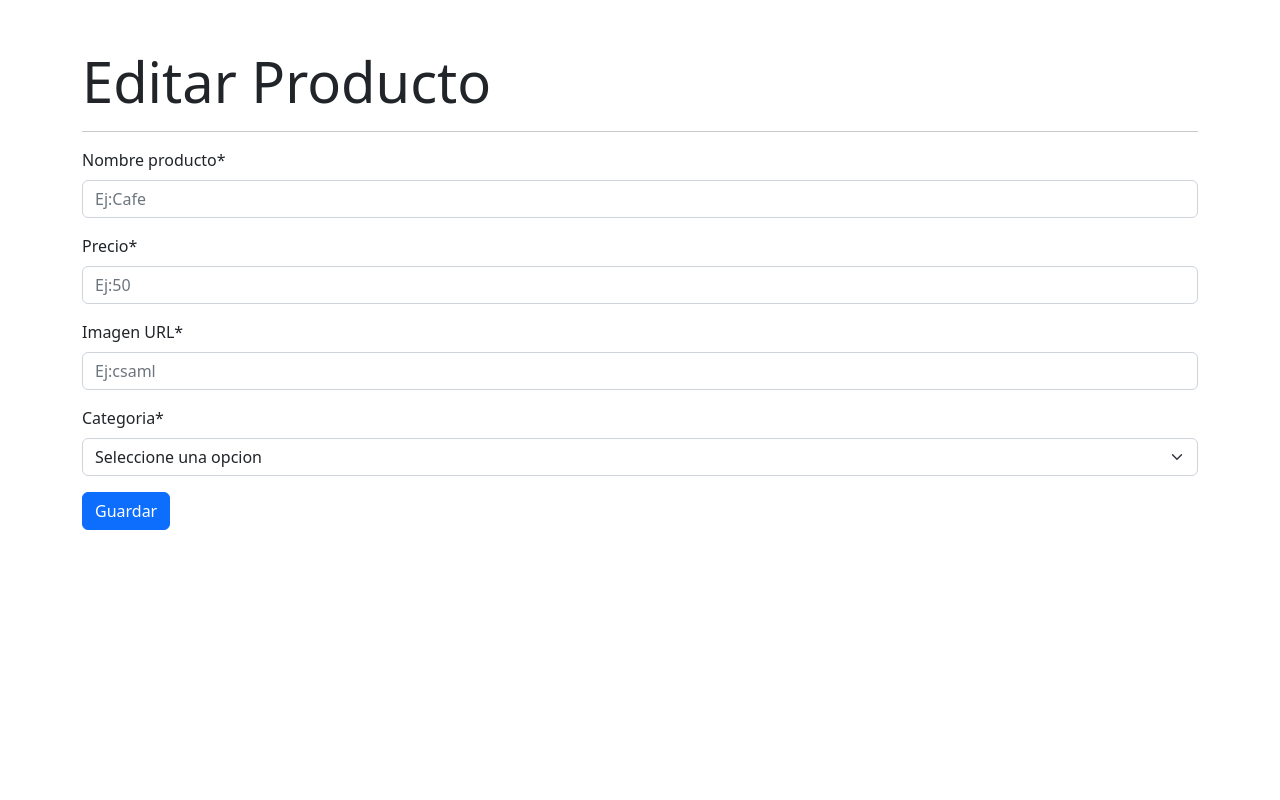
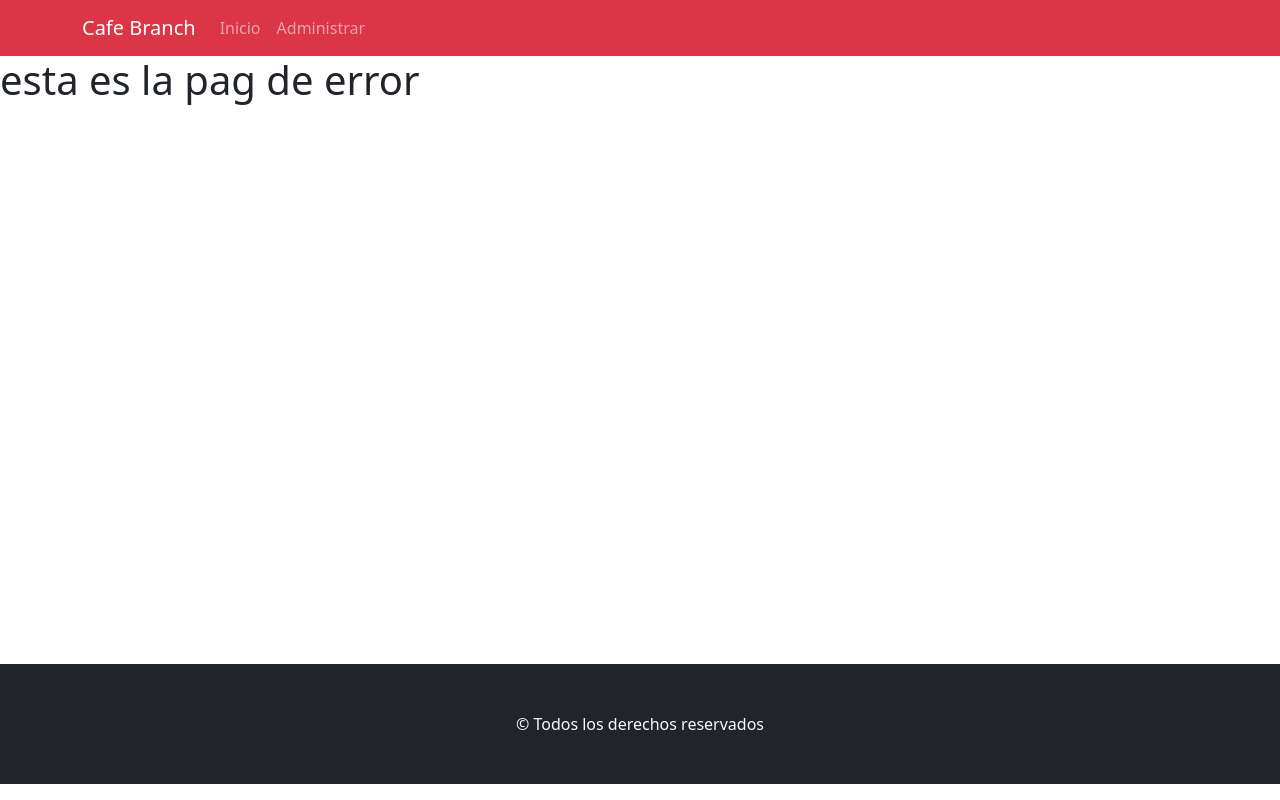
Before and after one commit to agostina9/cafebranch, a React (Create React App) app: page /editar in a window 1280 px wide. Built offline with nearby package versions, Linux system fonts and the light colour scheme.

Commit message:
agrego logica de los item del menu

```diff
--- a/src/App.jsx
+++ b/src/App.jsx
@@ -1,26 +1,45 @@
-import 'bootstrap/dist/css/bootstrap.min.css';
+import "bootstrap/dist/css/bootstrap.min.css";
 import { BrowserRouter, Routes, Route } from "react-router-dom";
-import Inicio from './components/views/Inicio'
-import Administrador from './components/views/Administrador'
-import Error404 from './components/views/Error404'
-import Footer from './components/common/Footer';
-import Menu from './components/common/Menu';
-import DetalleProducto from './components/views/DetalleProducto';
-import CrearProducto from './components/views/producto/CrearProducto';
-import EditarProducto from './components/views/producto/EditarProducto';
+import './app.css'
+import Inicio from "./components/views/Inicio";
+import Administrador from "./components/views/Administrador";
+import Error404 from "./components/views/Error404";
+import Footer from "./components/common/Footer";
+import Menu from "./components/common/Menu";
+import DetalleProducto from "./components/views/DetalleProducto";
+import CrearProducto from "./components/views/producto/CrearProducto";
+import EditarProducto from "./components/views/producto/EditarProducto";
 function App() {
   return (
     <BrowserRouter>
+    <Menu></Menu>
       <Routes>
         <Route exact path="/" element={<Inicio></Inicio>}></Route>
-        <Route exact path="/crear" element={<CrearProducto></CrearProducto>}></Route>
-        <Route exact path="/editar" element={<EditarProducto></EditarProducto>}></Route>
-        <Route exact path="/detalle" element={<DetalleProducto></DetalleProducto>}></Route>
-        <Route exact path="/menu" element={<Menu></Menu>}></Route>
-        <Route exact path="/footer" element={<Footer></Footer>}></Route>
-        <Route exact path="/administrador" element={<Administrador></Administrador>}></Route>
+        <Route
+          exact
+          path="/administrar/crear"
+          element={<CrearProducto></CrearProducto>}
+        ></Route>
+        <Route
+          exact
+          path="/administrar/editar/:id"
+          element={<EditarProducto></EditarProducto>}
+        ></Route>
+        <Route
+          exact
+          path="/detalle"
+          element={<DetalleProducto></DetalleProducto>}
+        ></Route>
+        {/* <Route exact path="/menu" element={<Menu></Menu>}></Route> */}
+        {/* <Route exact path="/footer" element={<Footer></Footer>}></Route> */}
+        <Route
+          exact
+          path="/administrador"
+          element={<Administrador></Administrador>}
+        ></Route>
         <Route exact path="*" element={<Error404></Error404>}></Route>
       </Routes>
+      <Footer></Footer>
     </BrowserRouter>
   );
 }
--- /dev/null
+++ b/src/app.css
@@ -0,0 +1,8 @@
+#root{
+    display: flex;
+    flex-direction: column;
+    min-height: 100vh;
+}
+.mainSection{
+    flex-grow: 1;
+}
--- a/src/components/common/Menu.jsx
+++ b/src/components/common/Menu.jsx
@@ -1,12 +1,19 @@
-import {Container, Nav, Navbar} from 'react-bootstrap';
+import { Container, Nav, Navbar } from "react-bootstrap";
+import { Link, NavLink } from "react-router-dom";
 const Menu = () => {
   return (
     <Navbar bg="danger" variant="dark">
       <Container>
-          <Navbar.Brand href="#home">Cafeteria</Navbar.Brand>
+        <Navbar.Brand as={Link} to='/'>
+          Cafe Branch
+          </Navbar.Brand>
         <Nav className="me-auto">
-            <Nav.Link href="#home">Inicio</Nav.Link>
-            <Nav.Link href="#features">Administrar</Nav.Link>
+          <Nav.Link as={Link} to='/'>
+            Inicio
+            </Nav.Link>
+          <Nav.Link as={Link} to='/administrador'>
+            Administrar
+            </Nav.Link>
         </Nav>
       </Container>
     </Navbar>
--- a/src/components/views/Administrador.jsx
+++ b/src/components/views/Administrador.jsx
@@ -3,7 +3,7 @@ import ItemProducto from "./producto/ItemProducto";
 
 const Administrador = () => {
     return (
-      <Container>
+      <Container className='mainSection'>
         <div className="d-flex justify-content-between">
         <h2 className="display-4 mt-4">Productos disponibles</h2>
         <Button>Agregar</Button>
--- a/src/components/views/Error404.jsx
+++ b/src/components/views/Error404.jsx
@@ -1,6 +1,6 @@
 const Error404 = () => {
     return (
-        <div>
+        <div className="mainSection">
             <h1>esta es la pag de error</h1>
         </div>
     );
```
Lines whose indentation alone changed are shown as unchanged.
